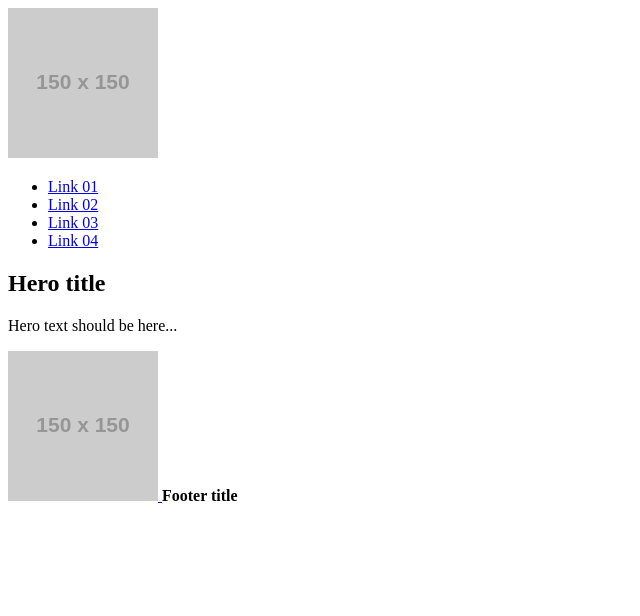
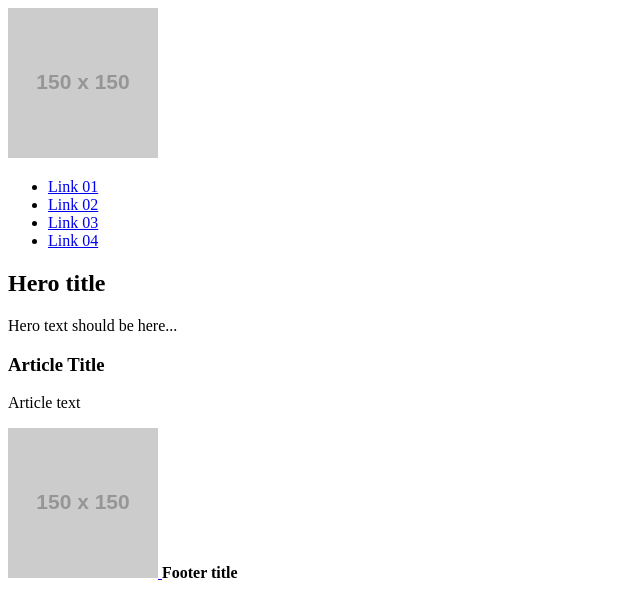
Before and after one commit to khaitbek/blank, a plain HTML site: page index.html in a window 1280 px wide. Shown: the whole page, without its empty margins (0-640 px from the left). Drawn offline with Linux system fonts and the light colour scheme; placeholder pictures from the web are drawn by us.

Commit message:
Add basic content to articles content

```diff
--- a/index.html
+++ b/index.html
@@ -34,11 +34,24 @@
 
   <!-- Site main start -->
   <main class="site-main">
+    <!-- hero start -->
     <section class="hero">
       <h1 class="hero__title">Hero title</h1>
       <p class="hero__text">Hero text should be here...</p>
+    </section>
+    <!-- hero end -->
 
+
+    <!-- articles section start -->
+    <section class="articles">
+      <div class="container">
+        <article class="article">
+          <h3 class="article__title">Article Title</h3>
+          <p class="article__text">Article text</p>
+        </article>
+      </div>
     </section>
+    <!-- articles section end -->
   </main>
   <!-- Site main finish -->
 
```
